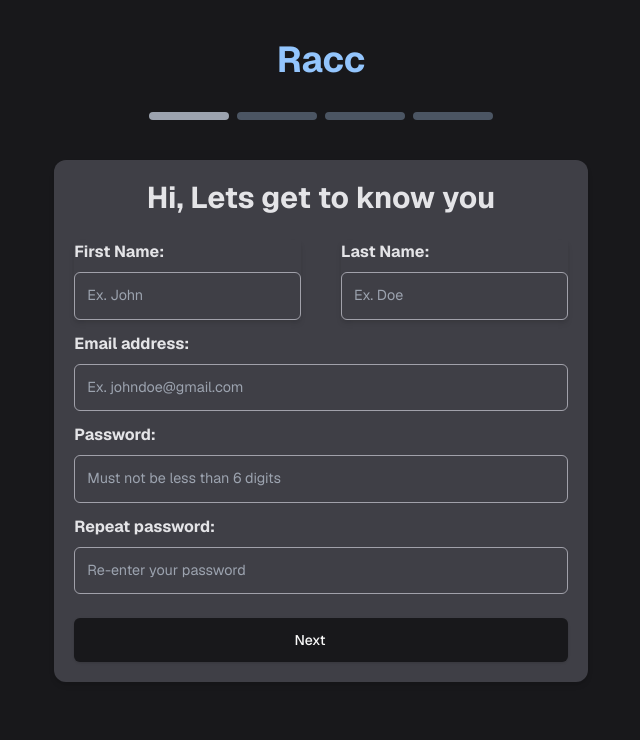
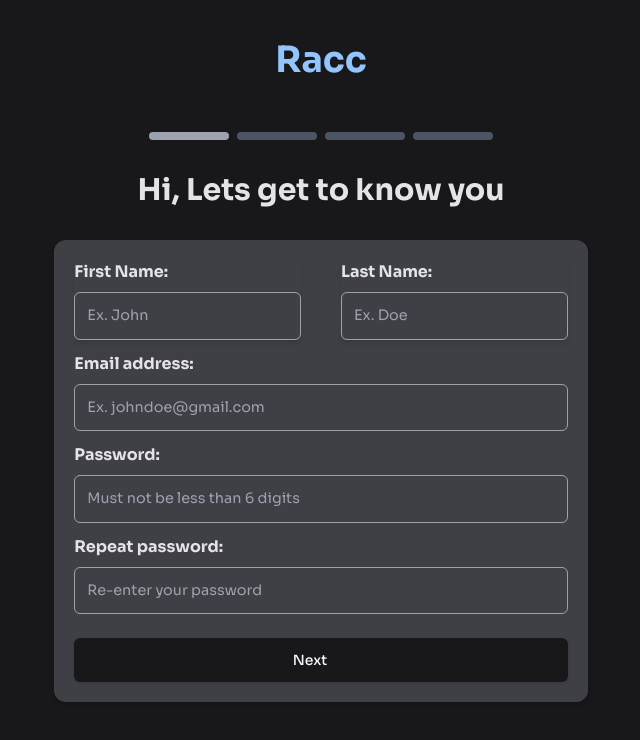
Before and after one commit to fisayo-dev/racc, a React (Vite) app: page /signup in a window 1280 px wide. Shown: the top 740 px of the page, without its empty margins (319-959 px from the left). Built offline with nearby package versions, Linux system fonts and the light colour scheme; some icons are missing.

Commit message:
redesigned signup form

```diff
--- a/src/index.css
+++ b/src/index.css
@@ -5,7 +5,7 @@
 @tailwind utilities;
 
 * {
-  font-family: 'Geist', 'Sora', 'Poppins';
+  font-family: 'Geit', 'Sora', 'Poppins';
 }
 
 body {
--- a/src/pages/Signup.jsx
+++ b/src/pages/Signup.jsx
@@ -26,13 +26,13 @@ const Signup = () => {
   const [date, setDate] = useState();
   const [formStatus, setFormStatus] = useState(0);
   return (
-    <div className="text-zinc-200 grid gap-3 py-5">
+    <div className="text-zinc-200 grid gap-5 py-5">
       <Link to="/">
         <h2 className="md:text-4xl text-3xl text-blue-300 font-bold text-center py-5 ">
           Racc
         </h2>
       </Link>
-      <div className="grid gap-5">
+      <div className="grid gap-5 my-3">
         <div className="flex justify-center gap-2">
           <div
             className={`rounded-xl w-10 md:w-20 p-1 ${
@@ -56,11 +56,12 @@ const Signup = () => {
           ></div>
         </div>
         {formStatus == 0 && (
-          <div className="2xl:w-3/12 md:w-5/12 sm:w-3/5 w-full shadow-md mx-auto bg-zinc-700 md:rounded-xl rounded-t-3xl p-5 my-5">
-            <div className="grid gap-6">
+          <div className="grid my-3 gap-5">
             <h2 className="text-center text-3xl font-bold">
               Hi, Lets get to know you
             </h2>
+            <div className="2xl:w-3/12 md:w-5/12 sm:w-3/5 w-full shadow-md mx-auto bg-zinc-700 md:rounded-xl rounded-t-3xl p-5 my-3">
+              <div className="grid gap-6">
                 <div className="grid gap-3">
                   <div className="grid md:flex items-center md:gap-10 gap-3">
                     <div className="grid gap-2 w-full shadow-md">
@@ -114,13 +115,15 @@ const Signup = () => {
                 </Button>
               </div>
             </div>
+          </div>
         )}
         {formStatus == 1 && (
-          <div className="2xl:w-3/12 md:w-5/12 sm:w-3/5 w-full shadow-md mx-auto bg-zinc-700 md:rounded-xl rounded-t-3xl p-5 my-5">
-            <div className="grid gap-6">
+          <div className="grid my-3 gap-5">
             <h2 className="text-center text-3xl font-bold">
               Tell us more about yourself, Fisayo
             </h2>
+            <div className="2xl:w-3/12 md:w-5/12 sm:w-3/5 w-full shadow-md mx-auto bg-zinc-700 md:rounded-xl rounded-t-3xl p-5 my-5">
+              <div className="grid gap-6">
                 <div className="grid gap-3">
                   <div className="grid gap-2 w-full shadow-md">
                     <label className="font-bold">Where do you live ?</label>
@@ -160,7 +163,11 @@ const Signup = () => {
                           )}
                         >
                           <CalendarIcon className="mr-2 h-4 w-4" />
-                        {date ? format(date, "PPP") : <span>Pick a date</span>}
+                          {date ? (
+                            format(date, "PPP")
+                          ) : (
+                            <span>Pick a date</span>
+                          )}
                         </Button>
                       </PopoverTrigger>
                       <PopoverContent className="w-auto p-0">
@@ -183,13 +190,15 @@ const Signup = () => {
                 </Button>
               </div>
             </div>
+          </div>
         )}
         {formStatus == 2 && (
-          <div className="2xl:w-3/12 md:w-5/12 sm:w-3/5 w-full shadow-md mx-auto bg-zinc-700 md:rounded-xl rounded-t-3xl p-5 my-5">
-            <div className="grid gap-6">
+          <div className="grid my-3 gap-5">
             <h2 className="text-center text-3xl font-bold">
               Let people be able to see you
             </h2>
+            <div className="2xl:w-3/12 md:w-5/12 sm:w-3/5 w-full shadow-md mx-auto bg-zinc-700 md:rounded-xl rounded-t-3xl p-5 my-5">
+              <div className="grid gap-6">
                 <div className="grid gap-3">
                   <div className="grid gap-2 w-full">
                     <label className="font-bold">
@@ -219,13 +228,15 @@ const Signup = () => {
                 </Button>
               </div>
             </div>
+          </div>
         )}
         {formStatus == 3 && (
-          <div className="2xl:w-3/12 md:w-5/12 sm:w-3/5 w-full shadow-md mx-auto bg-zinc-700 md:rounded-xl rounded-t-3xl p-5 my-5">
-            <div className="grid gap-6">
+          <div className="grid my-3 gap-5">
             <h2 className="text-center text-3xl font-bold">
               How do you want to vote ?
             </h2>
+            <div className="2xl:w-3/12 md:w-5/12 sm:w-3/5 w-full shadow-md mx-auto bg-zinc-700 md:rounded-xl rounded-t-3xl p-5 my-5">
+              <div className="grid gap-6">
                 <div className="grid gap-3">
                   <div className="grid gap-2 w-full">
                     <label className="font-bold">Use Voting ID</label>
@@ -238,10 +249,7 @@ const Signup = () => {
                       You will use this ID anytime you want to vote
                     </label>
                   </div>
-                <p className="text-center py-1 text-zinc-300">
-                  {" "}
-                  OR
-                </p>
+                  <p className="text-center py-1 text-zinc-300"> OR</p>
                   <div className="grid gap-2 w-full">
                     <label className="font-bold">Use Fingerprint</label>
                     <div className="border-[0.1rem] cursor-pointer hover:text-zinc-800 shadow-md text-[0.9rem] hover:bg-zinc-400 border-zinc-400 py-3 px-3 rounded-md w-full">
@@ -256,11 +264,10 @@ const Signup = () => {
                     </label>
                   </div>
                 </div>
-              <Button
-                type="icon"
-              >
+                <Button type="icon">
                   <p>Finish Account</p>
                 </Button>
+              </div>
             </div>
           </div>
         )}
```
Lines whose indentation alone changed are shown as unchanged.
